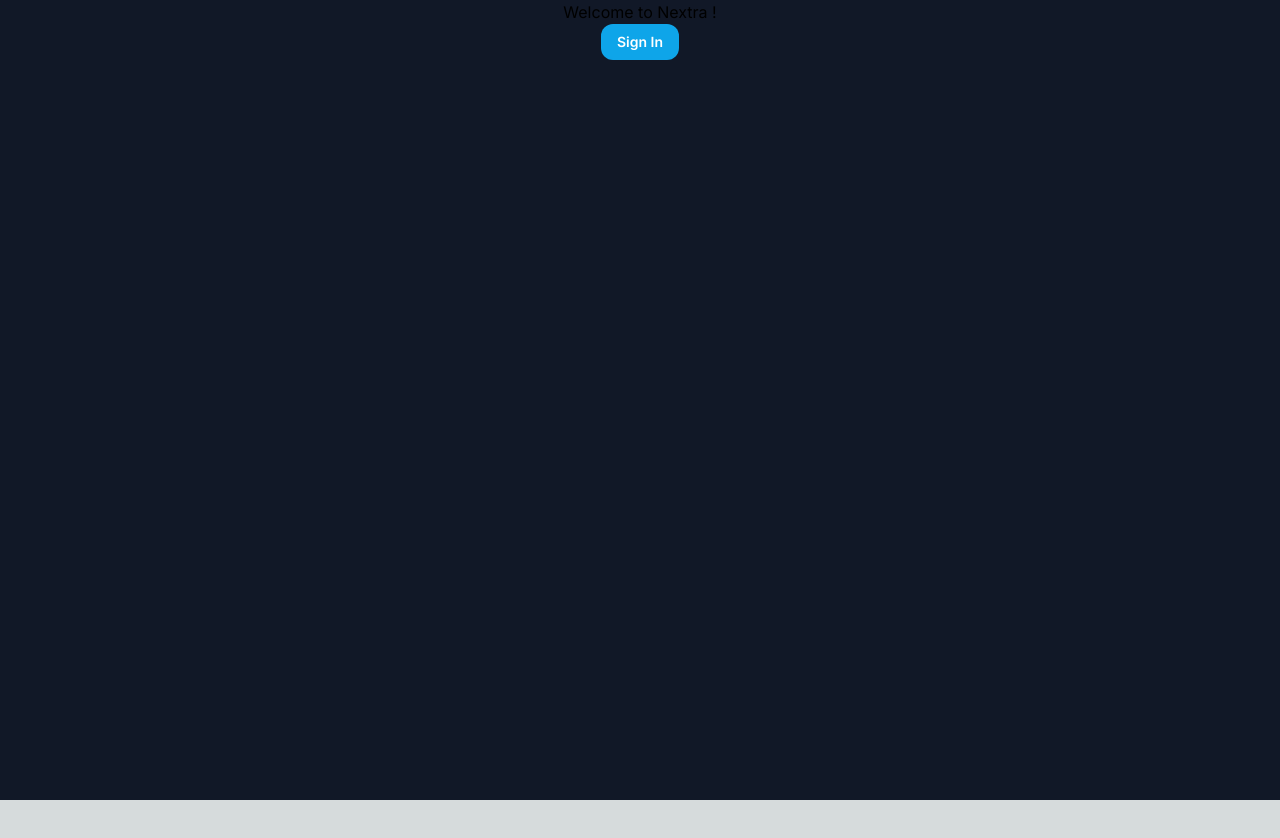
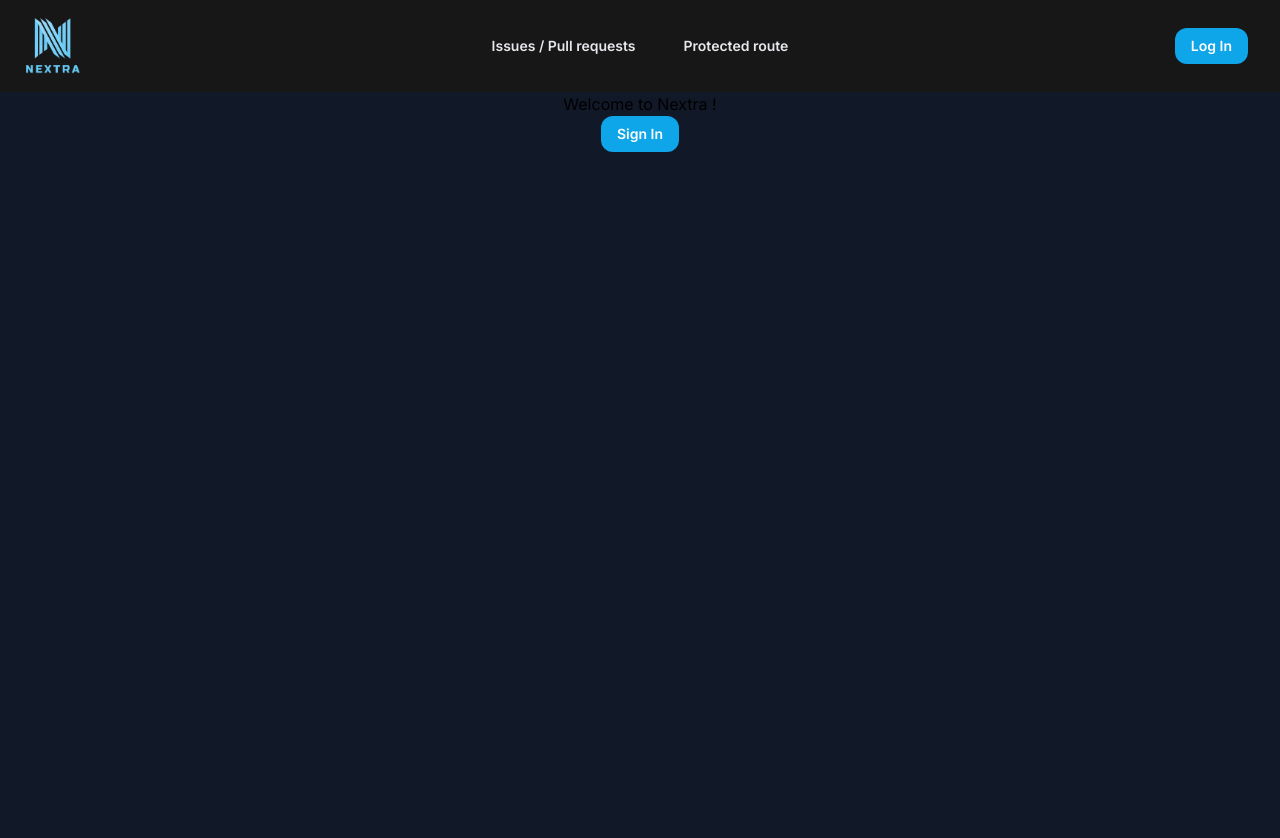
Before and after one commit to Azecko/nextra, a Next.js app: page / in a window 1280 px wide. Shown: the top 838 px of the page. Before the commit the page ends 800 px from the top, so only its background shows below. Built offline with nearby package versions, Linux system fonts and the light colour scheme; no server answers.

Commit message:
[feature] Header
Quick header, template from [tailwindui](https://tailwindui.com/components/marketing/elements/headers) and redesigned.

```diff
--- /dev/null
+++ b/src/app/components/Header.tsx
@@ -0,0 +1,127 @@
+"use client";
+
+import { useState } from "react";
+import { Dialog, DialogPanel, PopoverGroup } from "@headlessui/react";
+import { Bars3Icon, XMarkIcon } from "@heroicons/react/24/outline";
+import Image from "next/image";
+import { SignInButton } from "./auth/SignInButton";
+import { Session } from "next-auth";
+import { SignOutButton } from "./auth/SignOutButton";
+import UserAvatar from "./UserAvatar";
+
+interface HeaderProps {
+  session: Session | null;
+}
+
+export default function Header({ session }: HeaderProps) {
+  const [mobileMenuOpen, setMobileMenuOpen] = useState(false);
+
+  return (
+    <header className="bg-neutral-900">
+      <nav
+        aria-label="Global"
+        className="mx-auto flex max-w-7xl items-center justify-between p-6 lg:px-8"
+      >
+        <div className="flex lg:flex-1">
+          <a href="/" className="-m-1.5">
+            <span className="sr-only">Nextra</span>
+            <Image
+              alt=""
+              src="/nextra_logo.png"
+              className="h-10 md:h-14 w-auto"
+              width="700"
+              height="700"
+            />
+          </a>
+        </div>
+        <div className="flex lg:hidden">
+          <button
+            type="button"
+            onClick={() => setMobileMenuOpen(true)}
+            className="-m-2.5 inline-flex items-center justify-center rounded-md p-2.5 text-white"
+          >
+            <span className="sr-only">Open main menu</span>
+            <Bars3Icon aria-hidden="true" className="h-6 w-6" />
+          </button>
+        </div>
+        <PopoverGroup className="hidden lg:flex lg:gap-x-12">
+          <a
+            href="https://github.com/Azecko/nextra"
+            target="_blank"
+            className="text-sm font-semibold leading-6 text-gray-200 transition ease-in-out hover:text-gray-400"
+          >
+            Issues / Pull requests
+          </a>
+          <a
+            href="/protected"
+            target="_blank"
+            className="text-sm font-semibold leading-6 text-gray-200 transition ease-in-out hover:text-gray-400"
+          >
+            Protected route
+          </a>
+        </PopoverGroup>
+        <div className="hidden lg:flex lg:flex-1 lg:justify-end">
+          {session ? (
+            <SignOutButton />
+          ) : (
+            <SignInButton btnValue="Log In" redirectPath="/" />
+          )}
+        </div>
+      </nav>
+      <Dialog
+        open={mobileMenuOpen}
+        onClose={setMobileMenuOpen}
+        className="lg:hidden"
+      >
+        <div className="fixed inset-0 z-10" />
+        <DialogPanel className="fixed inset-y-0 right-0 z-10 w-full overflow-y-auto bg-neutral-900 px-6 py-6 sm:max-w-sm sm:ring-1 sm:ring-gray-900/10">
+          <div className="flex items-center justify-between">
+            <div>
+              {session && (
+                <>
+                  <UserAvatar session={session} />
+                  {session.user?.name}
+                </>
+              )}
+            </div>
+            <button
+              type="button"
+              onClick={() => setMobileMenuOpen(false)}
+              className="-m-2.5 rounded-md text-white"
+            >
+              <span className="sr-only">Close menu</span>
+              <XMarkIcon aria-hidden="true" className="h-6 w-6" />
+            </button>
+          </div>
+          <div className="mt-6 flow-root">
+            <div className="-my-6 divide-y divide-gray-300">
+              <div className="space-y-2 py-6">
+                <a
+                  href="https://github.com/Azecko/nextra"
+                  target="_blank"
+                  className="-mx-3 block rounded-lg px-3 py-2 text-base font-semibold leading-7 text-gray-200 transition ease-in-out hover:bg-neutral-800"
+                >
+                  Issues / Pull requests
+                </a>
+                <a
+                  href="/protected"
+                  target="_blank"
+                  className="-mx-3 block rounded-lg px-3 py-2 text-base font-semibold leading-7 text-gray-200 transition ease-in-out hover:bg-neutral-800"
+                >
+                  Protected route
+                </a>
+              </div>
+              <div className="py-6">
+                {session ? (
+                  <SignOutButton />
+                ) : (
+                  <SignInButton btnValue="Log In" redirectPath="/" />
+                )}
+              </div>
+            </div>
+          </div>
+        </DialogPanel>
+      </Dialog>
+    </header>
+  );
+}
--- a/src/app/page.tsx
+++ b/src/app/page.tsx
@@ -1,6 +1,7 @@
 import { auth } from "../../auth";
 import { SignInButton } from "./components/auth/SignInButton";
 import { SignOutButton } from "./components/auth/SignOutButton";
+import Header from "./components/Header";
 import UserAvatar from "./components/UserAvatar";
 
 export default async function Home() {
@@ -9,6 +10,7 @@ export default async function Home() {
 
   return (
     <div>
+      <Header session={session} />
       <div className="flex min-h-screen flex-col items-center bg-gray-900">
         <h1>Welcome to Nextra !</h1>
         {session ? (
```
Also changed, not shown: public/nextra_logo.png (added).
